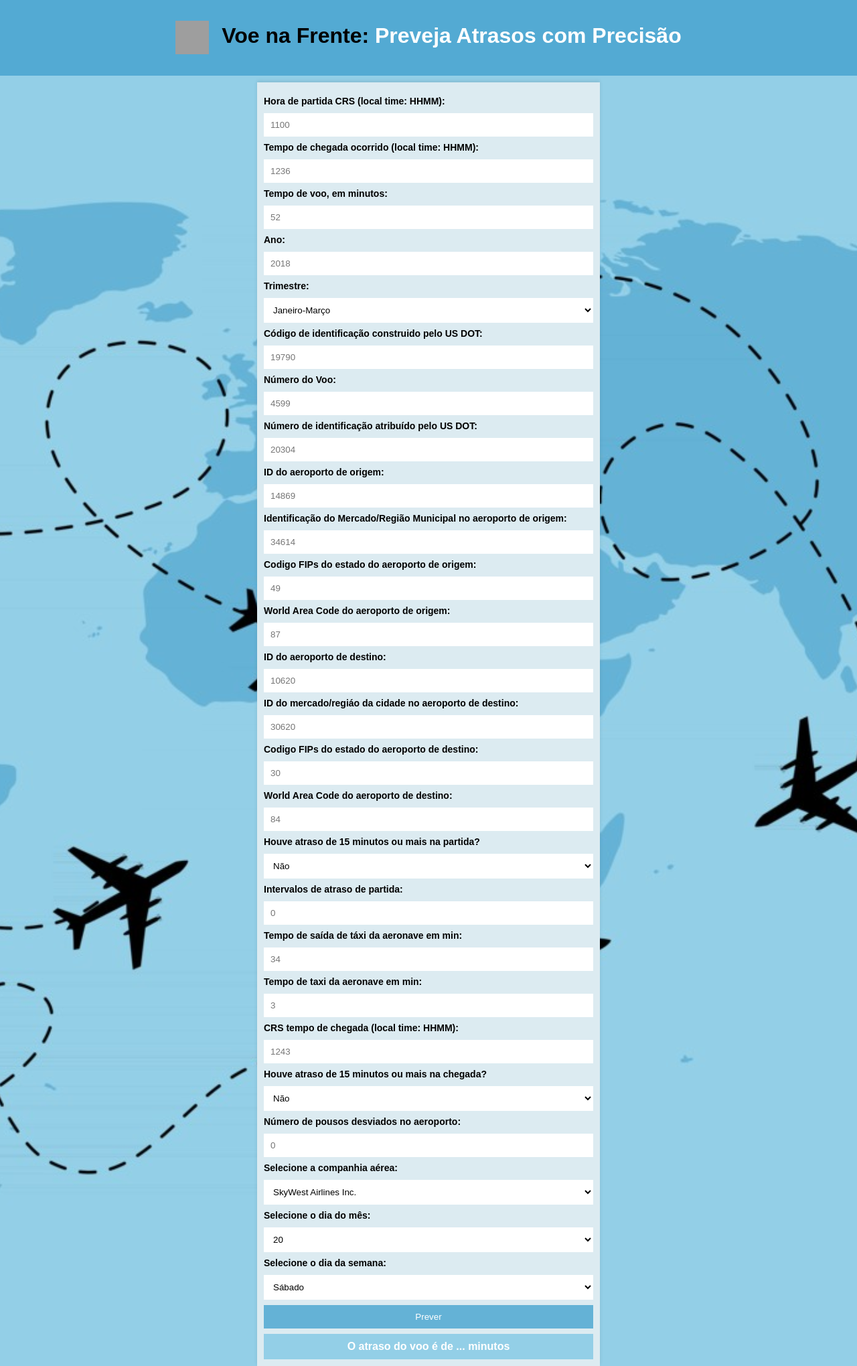
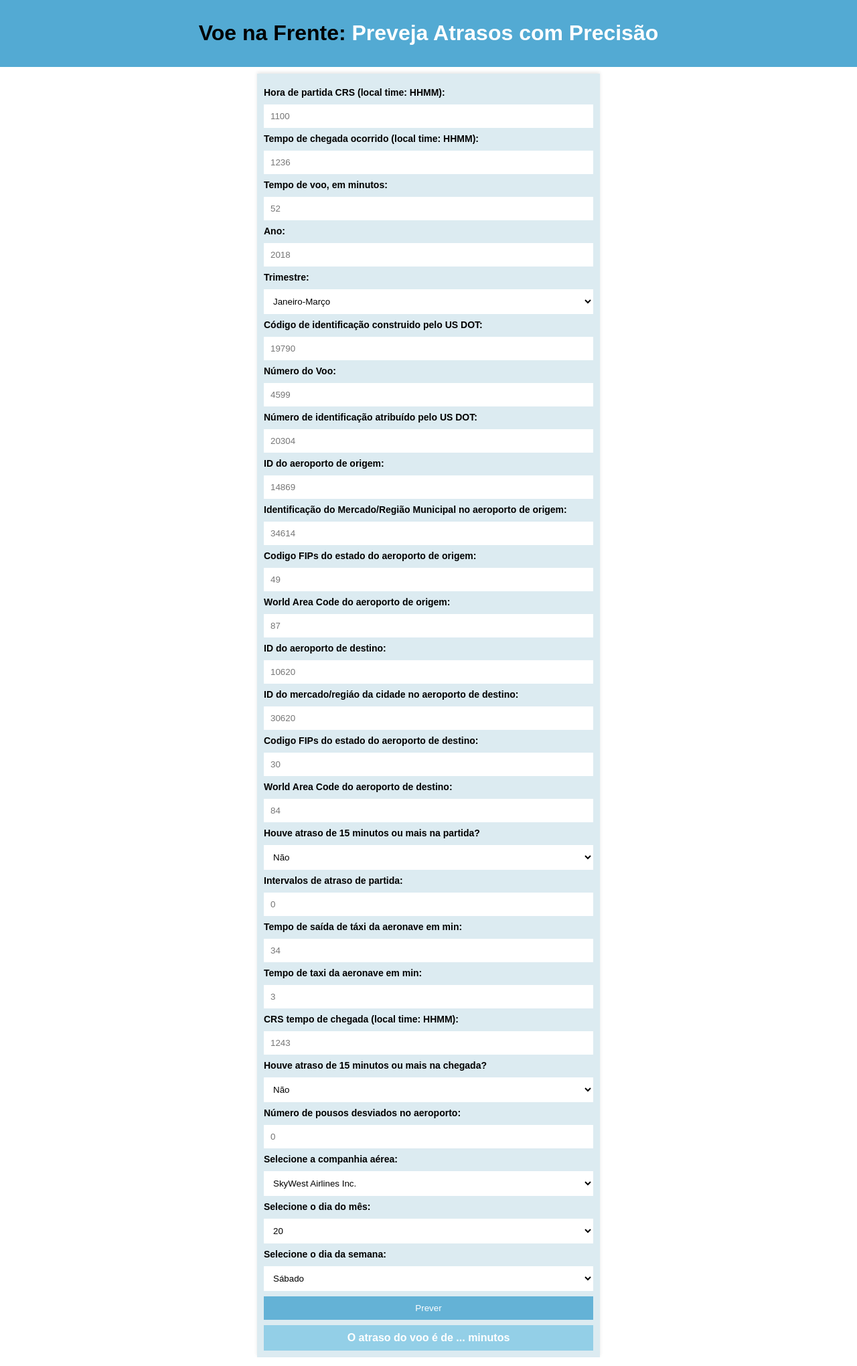
Before and after one commit to RayVilaca/modelo-atraso-voo, a Flask app: page / in a window 1280 px wide. Shown: the whole page at 67% size. Run offline with Flask 3, Linux system fonts and the light colour scheme; grey boxes are pictures that could not be loaded.

Commit message:
debug: teste

```diff
--- a/api/templates/index.html
+++ b/api/templates/index.html
@@ -5,7 +5,7 @@
     <meta name="viewport" content="width=device-width, initial-scale=1.0">
     <title>Voe na Frente</title>
     <!-- Ícone da aba -->
-    <link rel="icon" href="static/airplane.png" type="image/png">
+    <!-- <link rel="icon" href="static/airplane.png" type="image/png"> -->
     <style>
         * {
             box-sizing: border-box;
@@ -19,7 +19,7 @@
             /* background-color: #64B2D6; */
 
             /* Adicione uma imagem de fundo */
-            background-image: url('static/airplane.jpg');
+            /* background-image: url('static/airplane.jpg'); */
             /* Defina a imagem como cobrindo todo o fundo */
             background-size: cover;
             /* Centralize a imagem */
@@ -153,7 +153,7 @@
 <body>
     <div id="top-bar">
         <h1>
-            <img src="static/airplane-icon.png" alt="Ícone" class="icone">
+            <!-- <img src="static/airplane-icon.png" alt="Ícone" class="icone"> -->
             <span class="highlight">Voe na Frente:</span> Preveja Atrasos com Precisão
         </h1>
     </div>
```
